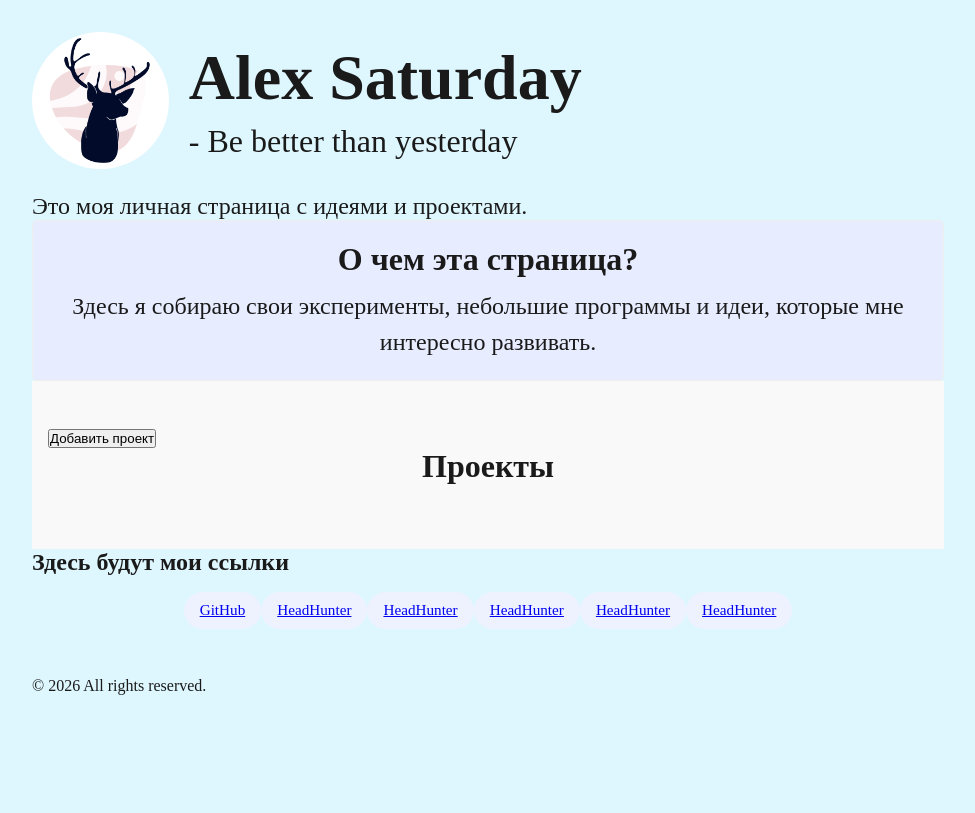
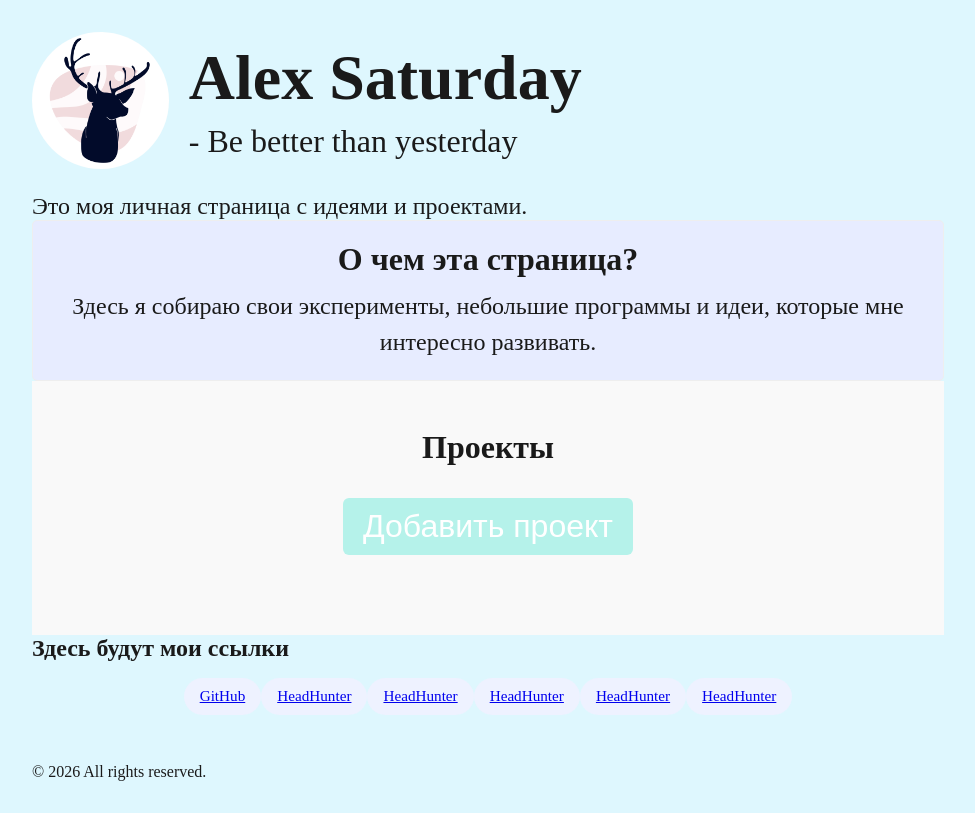
Before and after one commit to AlexSaturday/visual-summary, a React (Vite) app in the folder my-app/: page / in a window 1280 px wide. Shown: the whole page, without its empty margins (152-1127 px from the left). Built offline with nearby package versions, Linux system fonts and the light colour scheme.

Commit message:
last local ver

```diff
--- a/my-app/src/components/ProjectTimeline/ProjectTimeline.css
+++ b/my-app/src/components/ProjectTimeline/ProjectTimeline.css
@@ -5,14 +5,14 @@
     gap: 1.5rem;
 }
 
-.project-timeline__day {
+.project-timeline__day-card {
     padding: 1.25rem;
     background: white;
     border-radius: 10px;
     transition: transform 0.15s ease, box-shadow 0.15s ease;
 }
 
-.project-timeline__day:hover {
+.project-timeline__day-card:hover {
     transform: translateY(-2px);
     box-shadow: 0 6px 20px rgba(0, 0, 0, 0.08);
 }
@@ -21,3 +21,15 @@
     margin: 0.5rem 0;
     color: #444;
 }
+
+.project-timeline__back-button {
+    margin-bottom: 1rem;
+    padding: 0.5rem 1rem;
+    background-color: var(--color-accent);
+    border: none;
+    border-radius: 5px;
+    color: white;
+    cursor: pointer;
+    transition: background-color 0.15s ease;
+
+}
--- a/my-app/src/components/ProjectTimeline/ProjectTimeline.tsx
+++ b/my-app/src/components/ProjectTimeline/ProjectTimeline.tsx
@@ -12,6 +12,7 @@ type ProjectTimelineProps = {
     tempValue: string;
     setTempValue: (value: string) => void;
     save: () => void;
+    addDay: () => void;
 };
 
 const ProjectTimeline: React.FC<ProjectTimelineProps> = ({onBack,
@@ -20,7 +21,8 @@ const ProjectTimeline: React.FC<ProjectTimelineProps> = ({onBack,
      setEditing,
      tempValue,
      setTempValue,
-     save
+     save,
+     addDay
     }) => {
         const startEditDay = (projectId: string, day: Day, field: 'title'|'plan'|'result', e: React.MouseEvent) => {
             e.preventDefault();
@@ -30,7 +32,7 @@ const ProjectTimeline: React.FC<ProjectTimelineProps> = ({onBack,
         return (
             <div className='project-timeline'>
                 <button className="project-timeline__back-button"
-                onClick={onBack}>Back</button>
+                onClick={onBack}>Назад</button>
                 <div className='project-timeline__grid'>
                     {project.days.map(day => {
                         const isEditingTitle =
@@ -46,7 +48,7 @@ const ProjectTimeline: React.FC<ProjectTimelineProps> = ({onBack,
                             editing.field === 'plan';
 
                         return (
-                        <div key={day.id} className='project-timeline__day'>
+                            <div key={day.id} className='project-timeline__day-card'>
                                 <strong>{day.day}</strong>
 
                             {isEditingTitle ? (
@@ -92,6 +94,7 @@ const ProjectTimeline: React.FC<ProjectTimelineProps> = ({onBack,
                         );
                     })}
                 </div>
+                <button className='project-timeline__add-day-button' onClick={addDay}>Добавить день</button>
             </div>
         );
 };
--- a/my-app/src/components/Projects/Projects.css
+++ b/my-app/src/components/Projects/Projects.css
@@ -1,6 +1,7 @@
 .projects {
     padding: 3rem 1rem;
     background: #f9f9f9;
+    text-align: center;
 }
 
 .projects__grid {
@@ -84,3 +85,15 @@
 
   font-family: inherit;
 }
+
+.projects__add-button {
+    margin: 1rem 0 2rem 0;
+    padding: 10px 20px;
+    background: var(--color-accent);
+    border: none;
+    border-radius: 6px;
+    color: #fff;
+    font-size: var(--font-size-base);
+    cursor: pointer;
+    transition: background 0.15s ease;
+}
--- a/my-app/src/components/Projects/Projects.tsx
+++ b/my-app/src/components/Projects/Projects.tsx
@@ -57,6 +57,24 @@ const Projects: React.FC = () => {
         setIsCreated(false);
     };
 
+    const addDayToProject = (projectId: string) => {
+        setProjects(prev =>
+            prev.map(proj => {
+                if (proj.id === projectId) {
+                    const newDay: Day = {
+                        id: proj.days.length + 1,
+                        day: `День ${proj.days.length + 1}`,
+                        title: 'Название дня',
+                        plan: 'План дня',
+                        result: 'Результат дня',
+                        status: 'planned'
+                    };
+                    return { ...proj, days: [...proj.days, newDay] };
+                }
+                return proj;
+            })
+        );
+    }
 
     const startEditProject = (
             e: React.MouseEvent,
@@ -115,7 +133,7 @@ const Projects: React.FC = () => {
 
     return (
         <section className="projects">
-            <button className='projects__add-button' onClick={startCreateProject}>Добавить проект</button>
+
 
             <h2 className='projects__title'>{activeProject ? activeProject.title : 'Проекты'}</h2>
             { !activeProject ? (
@@ -191,6 +209,7 @@ const Projects: React.FC = () => {
                     tempValue={tempValue}
                     setTempValue={setTempValue}
                     save={save}
+                    addDay={() => addDayToProject(activeProject.id)}
                     />
                 )
             }
@@ -222,7 +241,11 @@ const Projects: React.FC = () => {
                         </div>
                     </div>
                 </div>
-)}
+
+            )}
+            {!activeProject && (
+                <button className='projects__add-button' onClick={startCreateProject}>Добавить проект</button>
+            )}
         </section>
     );
 };
```
Lines whose indentation alone changed are shown as unchanged.
